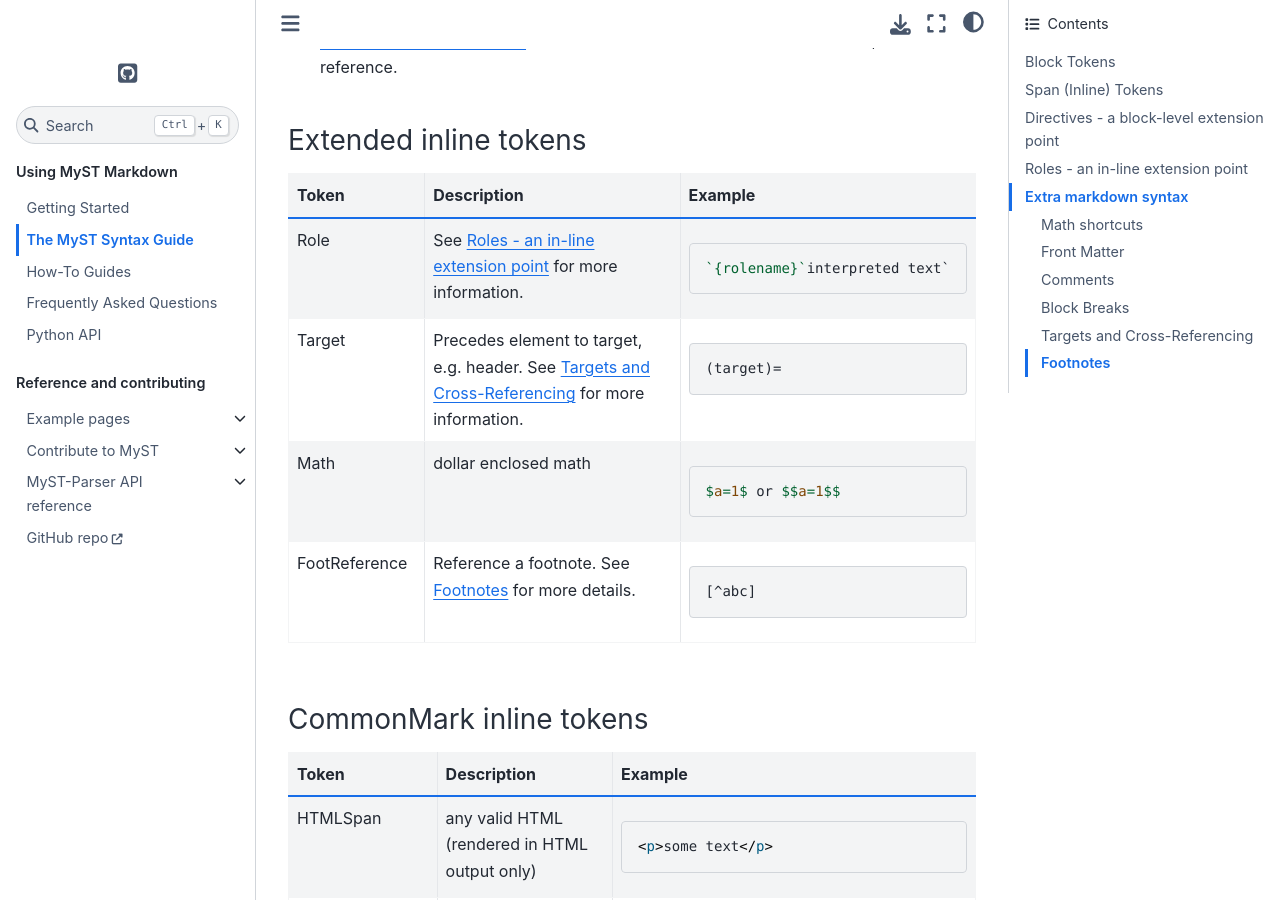
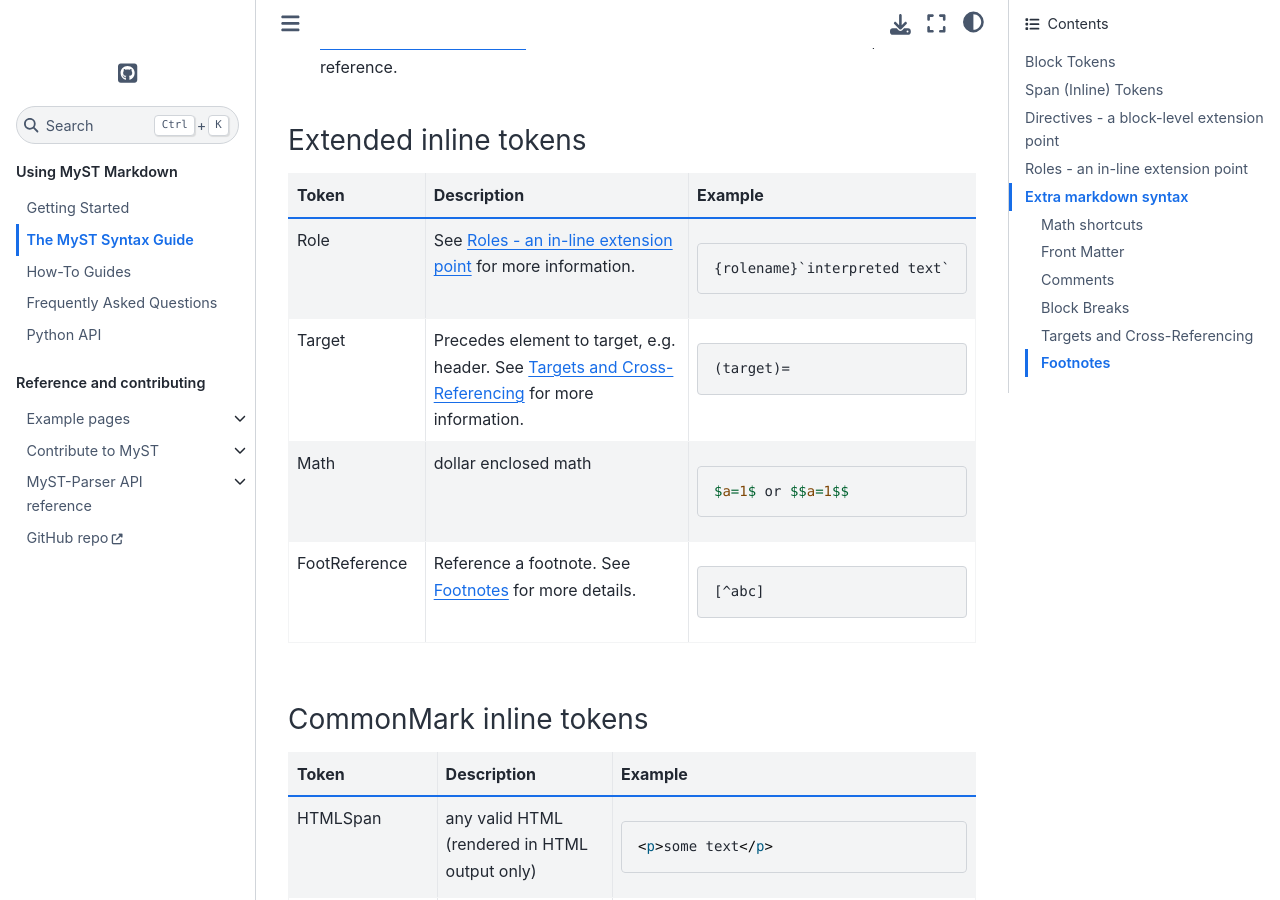
Before and after one commit to executablebooks/MyST-Parser, a Sphinx documentation site: the page built from docs/using/syntax.md, in a window 1280 px wide and 900 px high, scrolled down 3175 px. Built offline with Sphinx 7.4.7 and the Sphinx Book theme 1.1.4, drawn with Linux system fonts in a browser that asks for light colours.

Commit message:
Removing leading backtick for inline Role snippet.

````diff
--- a/docs/using/syntax.md
+++ b/docs/using/syntax.md
@@ -179,7 +179,7 @@
   - See {ref}`syntax/roles` for more
   information.
   - ```md
-    `{rolename}`interpreted text`
+    {rolename}`interpreted text`
     ```
 * - Target
   - Precedes element to target, e.g. header. See
````
